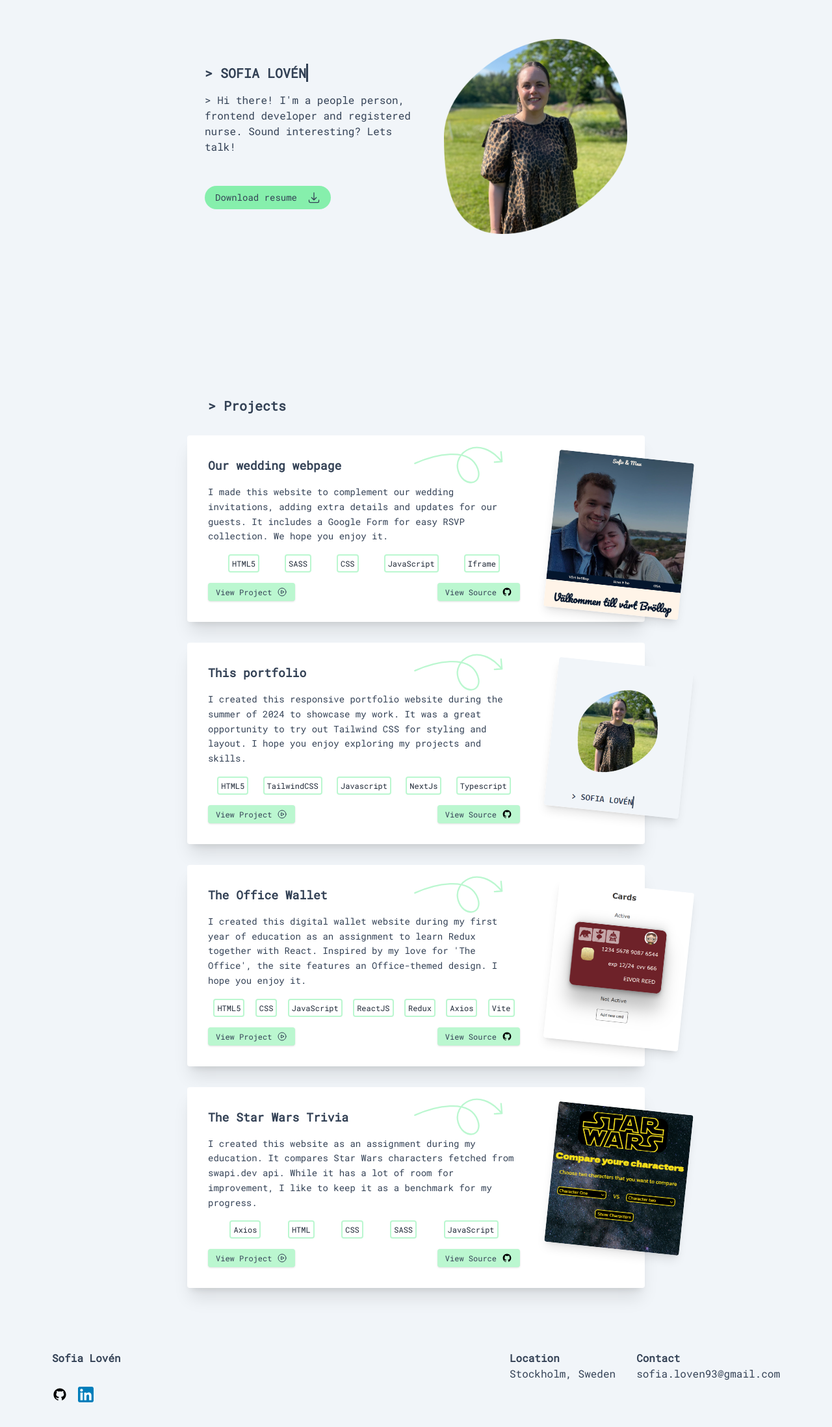
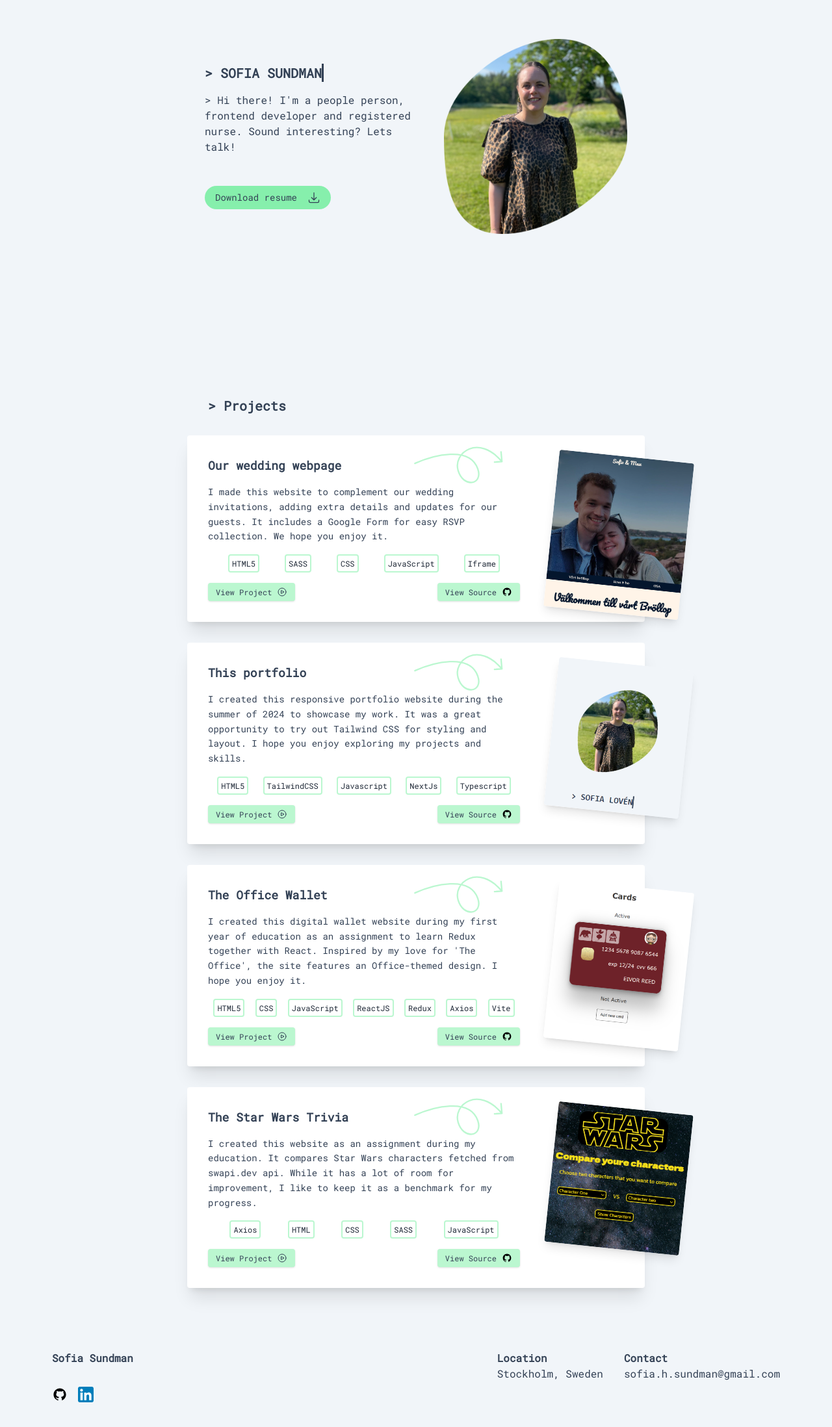
Before and after one commit to SofiaLoven/portfolio, a Next.js app: page / in a window 1280 px wide. Shown: the part 238-2434 px from the top of the page at 65% size. Built offline with nearby package versions, Linux system fonts and the light colour scheme.

Commit message:
Change of last name

```diff
--- a/components/Heading.tsx
+++ b/components/Heading.tsx
@@ -14,7 +14,7 @@ const Heading = () => {
       <div className="flex flex-col justify-center  gap-12">
         <div className="flex flex-col gap-4">
           <h1 className=" text-xl font-semibold relative w-[max-content] before:absolute before:inset-0 before:bg-slate-100 before:animate-typewriter after:absolute after:inset-0 after:w-[0.125em] after:animate-caret after:bg-slate-700">
-            {"> SOFIA LOVÉN"}
+            {"> SOFIA SUNDMAN"}
           </h1>
           <span className="text-md max-w-80">
             {
@@ -24,7 +24,7 @@ const Heading = () => {
         </div>
         <div>
           <Link
-            href="/CV_Loven_Sofia.pdf"
+            href="/CV-Sofia-Sundman.pdf"
             target="blank"
             rel="noopener noreferrer"
             locale="false"
--- a/content/about.ts
+++ b/content/about.ts
@@ -1,8 +1,8 @@
 export const contactInfo = {
-  name: "Sofia Lovén",
+  name: "Sofia Sundman",
   location: "Stockholm, Sweden",
-  email: "sofia.loven93@gmail.com",
-  linkedin: "https://www.linkedin.com/in/sofia-lov%C3%A9n-2a7996234/",
+  email: "sofia.h.sundman@gmail.com",
+  linkedin: "https://www.linkedin.com/in/sofia-sundman/",
   github: "https://github.com/SofiaLoven",
 };
 
```
Also changed, not shown: 2 other files (tests, documents, lock files or other folders).
